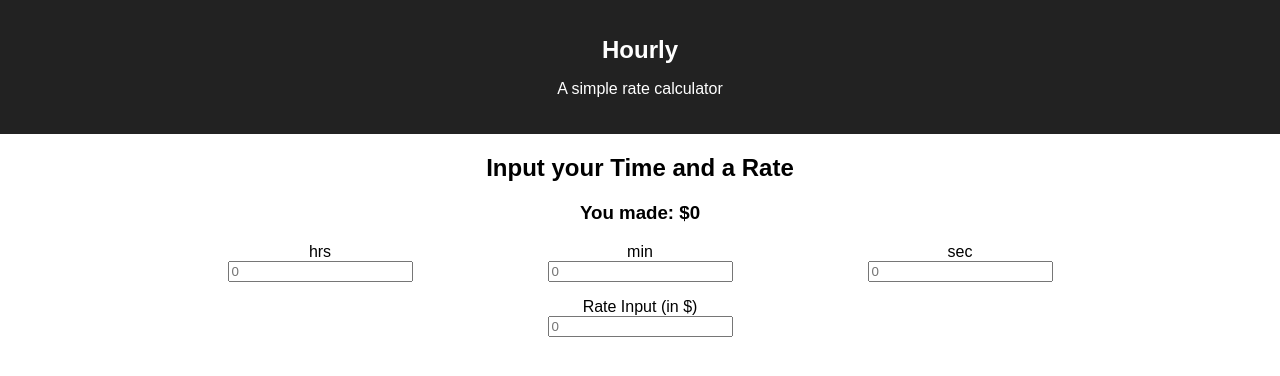
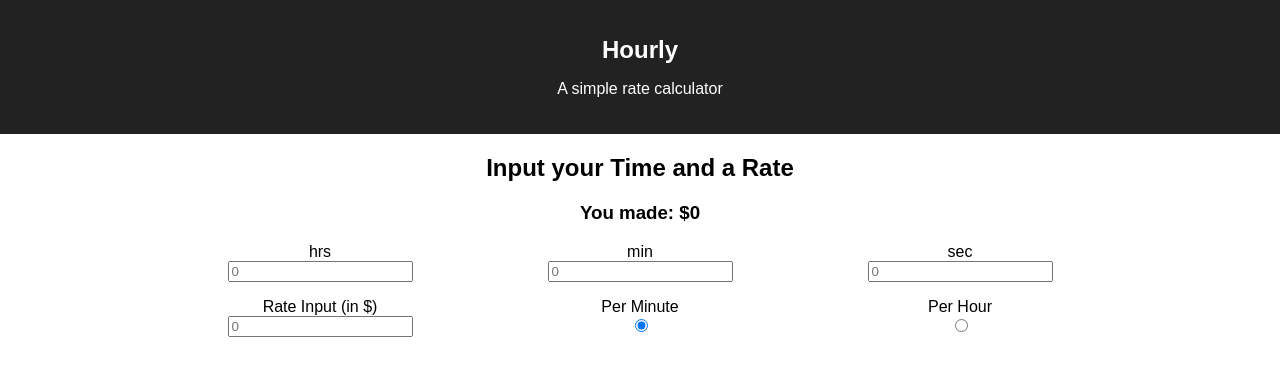
Before and after one commit to garretble/hourly, a React (Create React App) app: page / in a window 1280 px wide. Shown: the top 376 px of the page. Built offline with nearby package versions, Linux system fonts and the light colour scheme.

Commit message:
Adds per hour and per minute functionality

```diff
--- a/src/App.js
+++ b/src/App.js
@@ -1,5 +1,4 @@
 import React, { Component } from 'react';
-import logo from './logo.svg';
 import './App.css';
 import { InputForm } from './components/InputForm/InputForm';
 
--- a/src/components/InputForm/Input.jsx
+++ b/src/components/InputForm/Input.jsx
@@ -1,4 +1,6 @@
 import React from 'react';
+import PropTypes from 'prop-types';
+
 
 export class Input extends React.Component {
     constructor(props) {
@@ -6,17 +8,48 @@ export class Input extends React.Component {
         this.state = {
             id: this.props.id,
             labelValue: this.props.labelValue,
-            inputValue: this.props.inputValue
+            inputValue: this.props.inputValue,
+            minValue: this.props.minValue
         }
     }
 
 
+
+
     render() {
         return (
-            <label htmlFor={this.state.id} className={this.props.class}>{this.state.labelValue}<br />
-                <input type="number" min="0" id={this.state.id} placeholder="0" onChange={this.props.handleChange} />
+            <label
+                htmlFor={this.props.id}
+                className={this.props.class}
+            >
+                {this.props.labelValue}<br />
+                <input
+                    checked={this.props.checked}
+                    id={this.props.id}
+                    min={this.props.minValue}
+                    name={this.props.inputName}
+                    onChange={this.props.handleChange}
+                    placeholder={this.props.placeHolder || '0'}
+                    type={this.props.inputType}
+                    value={this.props.inputValue}
+                />
             </label>
         )
     }
 
 }
+
+Input.propTypes = {
+    checked: PropTypes.bool,
+    handleChange: PropTypes.func.isRequired,
+    id: PropTypes.string,
+    inputName: PropTypes.string,
+    inputType: PropTypes.string.isRequired,
+    inputValue: PropTypes.string,
+    labelValue: PropTypes.string.isRequired,
+    minValue: PropTypes.string,
+    maxValue: PropTypes.string,
+    placeHolder: PropTypes.string
+
+
+}
--- a/src/components/InputForm/InputForm.jsx
+++ b/src/components/InputForm/InputForm.jsx
@@ -8,10 +8,12 @@ export class InputForm extends React.Component {
             hourValue: 0,
             minuteValue: 0,
             secondValue: 0,
-            rateValue: 0
+            rateValue: 0,
+            rateTypeValue: 'minutes'
         }
         this.handleTimeChange = this.handleTimeChange.bind(this);
         this.handleRateChange = this.handleRateChange.bind(this);
+        this.handleRateTypeChange = this.handleRateTypeChange.bind(this);
     }
 
     handleTimeChange(event) {
@@ -31,6 +33,10 @@ export class InputForm extends React.Component {
                     secondValue: parseInt(event.target.value)
                 });
                 break;
+            default:
+                this.setState({
+                    secondValue: parseInt(event.target.value)
+                });
         }
     }
 
@@ -40,12 +46,24 @@ export class InputForm extends React.Component {
         });
     }
 
+    handleRateTypeChange(event) {
+        this.setState({
+            rateTypeValue: event.target.value
+        });
+    }
+
     calculateOutcome() {
         let hoursToMinutes = this.state.hourValue * 60;
         let secondsToMinutes = this.state.secondValue / 60;
-        let timeInMinutes = hoursToMinutes + this.state.minuteValue + secondsToMinutes;
+        let totalTimeInMinutes = hoursToMinutes + this.state.minuteValue + secondsToMinutes;
+        if (this.state.rateTypeValue == 'minutes') {
+            return Math.round((totalTimeInMinutes * this.state.rateValue) * 100) / 100;
+        }
+        if (this.state.rateTypeValue == "hours") {
+            return Math.round(((totalTimeInMinutes / 60) * this.state.rateValue) * 100) / 100;
+        }
 
-        return Math.round((timeInMinutes * this.state.rateValue) * 100) / 100;
+
     }
 
     render() {
@@ -57,29 +75,57 @@ export class InputForm extends React.Component {
                 <div className="time grid grid--three">
                     <Input
                         id="hour-input"
+                        inputType="number"
                         labelValue="hrs"
                         class="time__input"
                         handleChange={this.handleTimeChange}
+                        minValue="0"
                     />
                     <Input
                         id="minute-input"
+                        inputType="number"
                         labelValue="min"
                         class="time__input"
                         handleChange={this.handleTimeChange}
+                        minValue="0"
                     />
                     <Input
                         id="second-input"
+                        inputType="number"
                         labelValue="sec"
                         class="time__input"
                         handleChange={this.handleTimeChange}
+                        minValue="0"
                     />
                 </div>
-                <div>
+                <div className="rate grid grid--three">
                     <Input
                         id="rate-input"
+                        inputType="number"
                         labelValue="Rate Input (in $)"
                         handleChange={this.handleRateChange}
+                        minValue="0"
+
                     />
+                    <Input
+                        checked={this.state.rateTypeValue === 'minutes'}
+                        id="min-radio"
+                        inputName="rateType"
+                        inputType="radio"
+                        inputValue="minutes"
+                        labelValue="Per Minute"
+                        handleChange={this.handleRateTypeChange}
+                    />
+                    <Input
+                        checked={this.state.rateTypeValue === 'hours'}
+                        id="hour-radio"
+                        inputName="rateType"
+                        inputType="radio"
+                        inputValue="hours"
+                        labelValue="Per Hour"
+                        handleChange={this.handleRateTypeChange}
+                    />
+
                 </div>
             </React.Fragment>
         )
```
Also changed, not shown: src/components/InputForm/RadioButton.jsx (added, +32 -0 lines).
